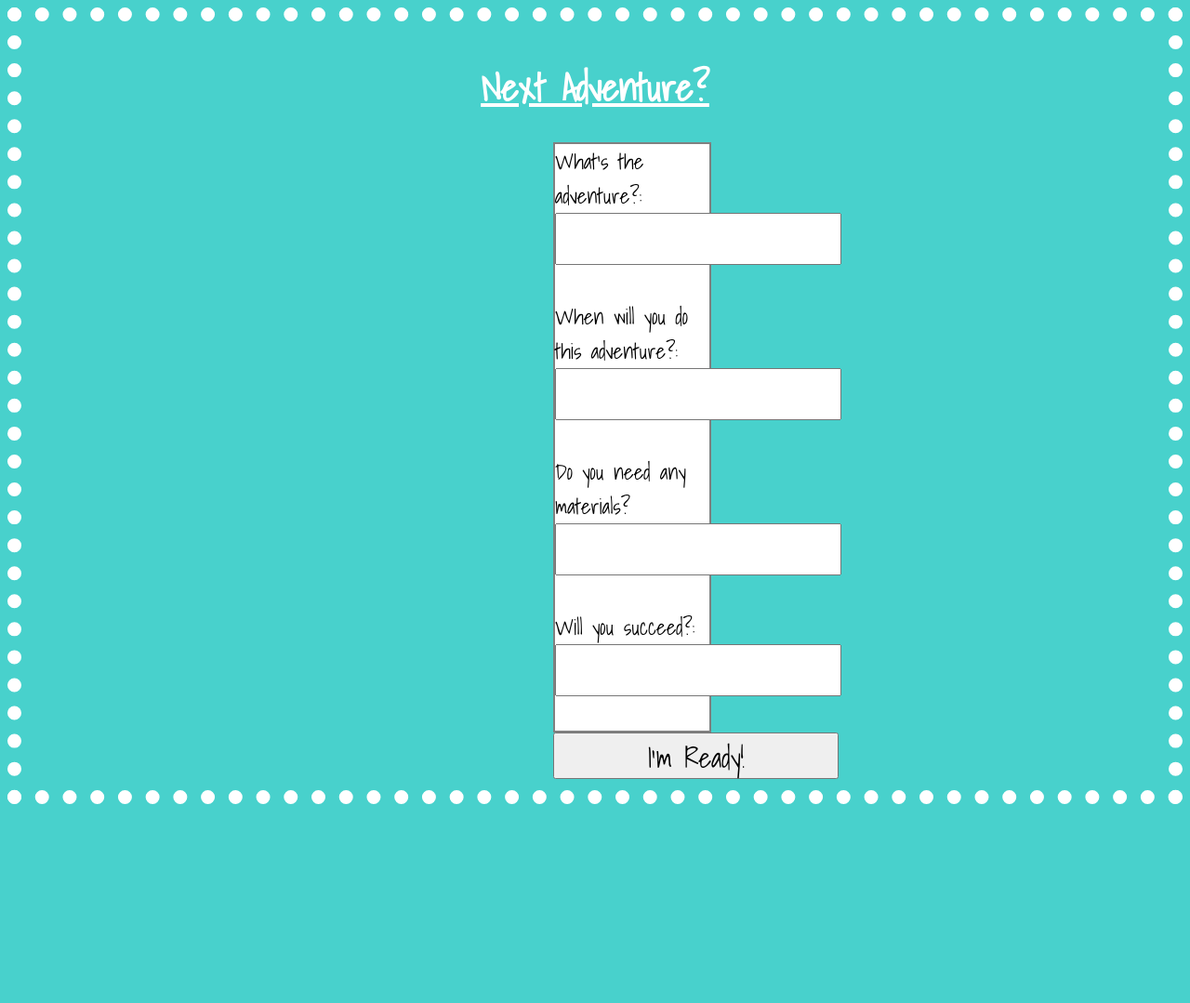
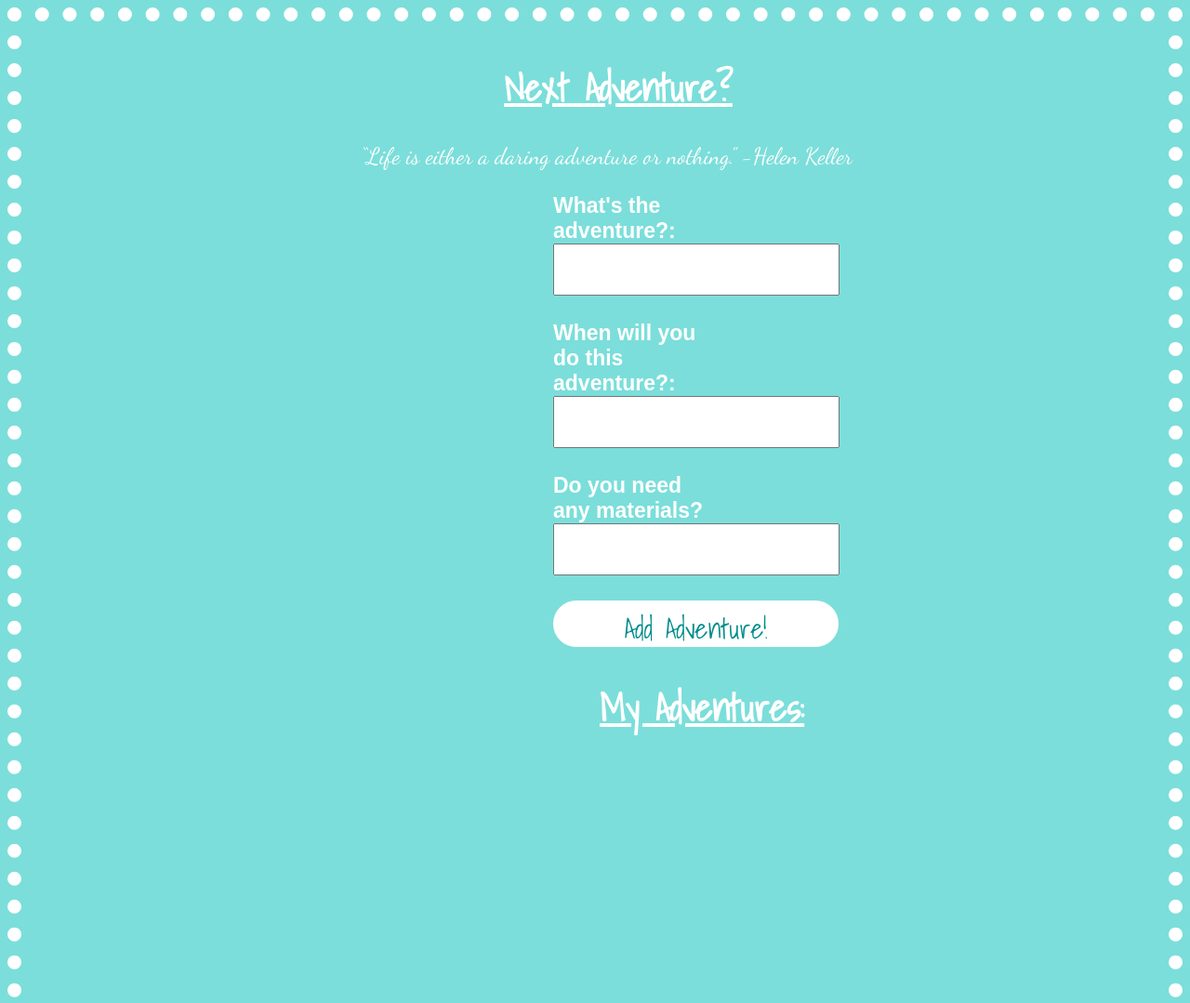
Before and after one commit to nveer0311/to-do-list-project, a plain HTML site: page index.html in a window 1280 px wide. Shown: the top 1079 px of the page at 93% size. Before the commit the page ends 873 px from the top, so only its background shows below. Drawn offline with nearby package versions, Linux system fonts and the light colour scheme; files that its build step writes are made by us from their sources; files whose address does not match are found by name; a web font is replaced by a local one.

Commit message:
committing new information

```diff
--- a/index.html
+++ b/index.html
@@ -4,27 +4,33 @@
     <meta charset="utf-8">
     <link rel="stylesheet" href="/Users/apple/Desktop/to-do-list-project/style.css">
     <link href="https://fonts.googleapis.com/css?family=Shadows+Into+Light&display=swap" rel="stylesheet">
+    <link href="https://fonts.googleapis.com/css?family=Quicksand|Shadows+Into+Light&display=swap" rel="stylesheet">
+    <link href="https://fonts.googleapis.com/css?family=Fresca|Quicksand|Shadows+Into+Light&display=swap" rel="stylesheet">
+    <link href="https://fonts.googleapis.com/css?family=Dancing+Script|Fresca|Quicksand|Shadows+Into+Light&display=swap" rel="stylesheet">
+    <script src="https://ajax.googleapis.com/ajax/libs/jquery/3.4.0/jquery.min.js"></script>
     <title>Next Adventure</title>
   </head>
   <body>
     <h1><u>Next Adventure?</u></h1>
+    <p> “Life is either a daring adventure or nothing.” -Helen Keller</p>
   <section class= "content">
     <article class= "user">
-      <label> What's the adventure?:
+      <label> <b>What's the adventure?:</b>
       <input class= "adventure" type= "text"><br></br>
       </label>
-      <label> When will you do this adventure?:
+      <label> <b>When will you do this adventure?:</b>
       <input class= "when" type= "text"><br></br>
       </label>
-      <label> Do you need any materials?
+      <label> <b>Do you need any materials?</b>
       <input class= "materials" type= "text"><br></br>
       </label>
-      <label> Will you succeed?:
-      <input class= "succeed" type= "text"><br></br>
-      </label>
+      <input class="button" type="submit" value="Add Adventure!">
     </article>
-      <button>I'm Ready!</button>
+    <h2><u>My Adventures:</u></h2>
+      <article class= "list-container">
+        <!-- <h2><u>My Adventures:</u></h2> -->
+      </article>
   </section>
-  <script src="/Users/apple/Desktop/to-do-list-project/index.js"></script>
+  <script src="index.js"></script>
 </body>
 </html>
--- a/index.js
+++ b/index.js
@@ -0,0 +1,15 @@
+var btn= $('.button');
+var list= $('.list-container');
+
+btn.on("click", addlist);
+
+function addlist() {
+  var adventure= $('.adventure').val();
+  var when = $('.when').val();
+  var materials= $('.materials').val();
+  list.append(`<p class= "addAdventure"> Adventure: ${adventure} When: ${when} Materials: ${materials} </p>`);
+
+  $('.adventure').val("");
+  $('.when').val("");
+  $('.materials').val("");
+}
--- a/style.css
+++ b/style.css
@@ -1,7 +1,8 @@
 body {
   border: 15px dotted white;
   padding: 12px;
-  background-color: #48D1CC;
+  /* background-color: #48D1CC; = previous color*/
+  background-color: #7bdeda;
 }
 
 .content {
@@ -9,29 +10,34 @@ body {
 }
 
 .user {
-  border: 2px solid grey;
+  /* border: 2px solid grey; */
   margin-right: 480px;
-  background-color: white;
+  /* background-color: white; */
   display: block;
   align-content: center;
 }
-button {
-  color: black;
+.button {
+  color: #008B8B;
   margin-left: 0px;
   height: 50px;
   width: 307px;
   font-family: 'Shadows Into Light', cursive;
   font-size: 30px;
+  background-color: white;
+  border: 5px white solid;
+  border-radius: 50px;
 }
 
 label {
-  font-family: 'Shadows Into Light', cursive;
+  font-family: 'Fresca', sans-serif;
   font-size: 23px;
+  color: white;
 }
 
 h1 {
   font-family: 'Shadows Into Light', cursive;
   font-size: 40px;
+  margin-left: 50px;
   text-align: center;
   color: white;
 }
@@ -39,4 +45,31 @@ h1 {
 input {
   width: 300px;
   height: 50px;
+  font-size: 20px;
+  font-family: 'Quicksand', sans-serif;
+  color: #008B8B;
 }
+
+h2 {
+  font-family: 'Shadows Into Light', cursive;
+  font-size: 40px;
+  color: white;
+  margin-left: 50px;
+
+}
+
+p {
+  margin-left: 25px;
+  text-align: center;
+  color: white;
+  font-family: 'Dancing Script', cursive;
+  font-size: 25px;
+}
+
+.list-container {
+  font-family: 'Quicksand', sans-serif;
+  height: 250px;
+  display: block;
+  width: 25%;
+}
+/* 5F9EA0 */
```
